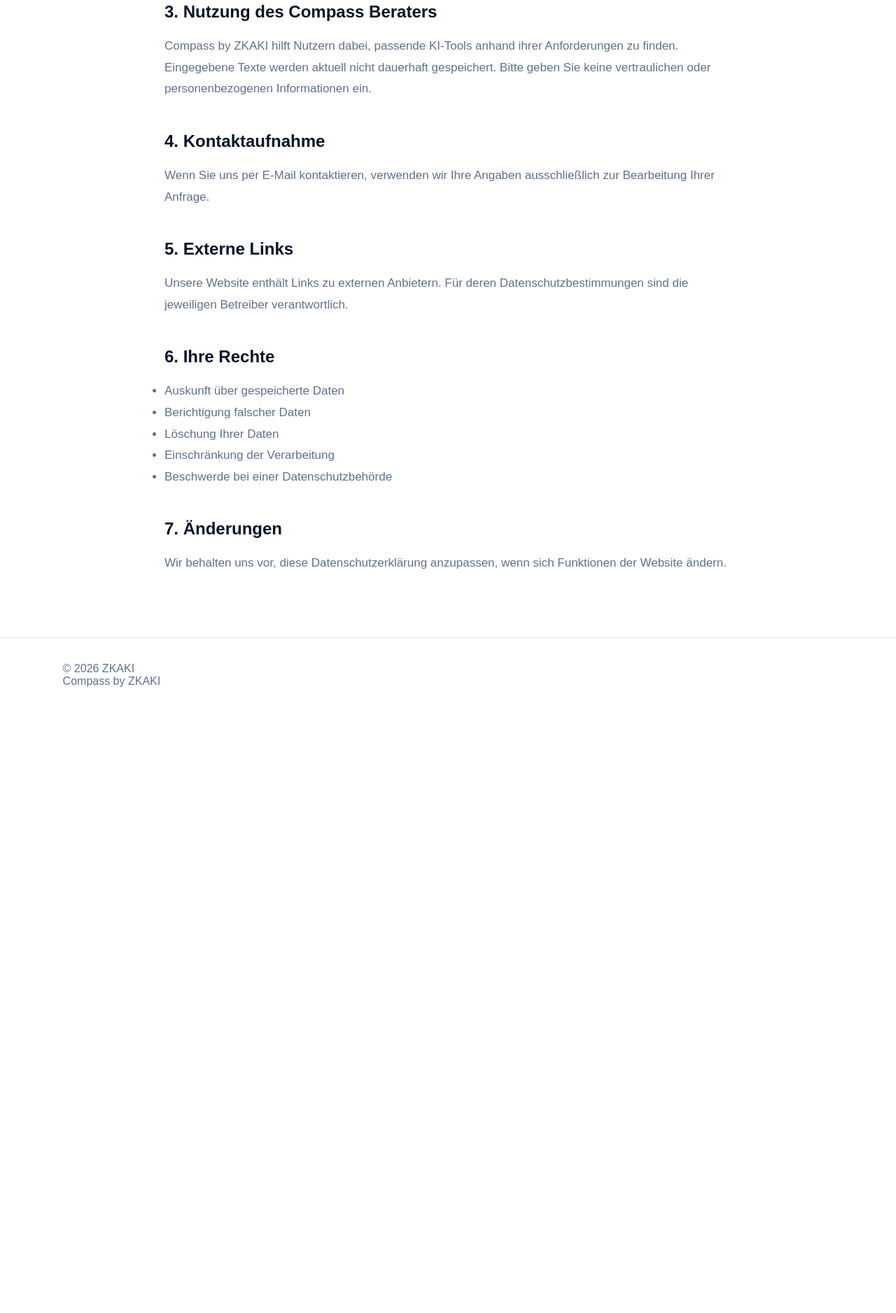
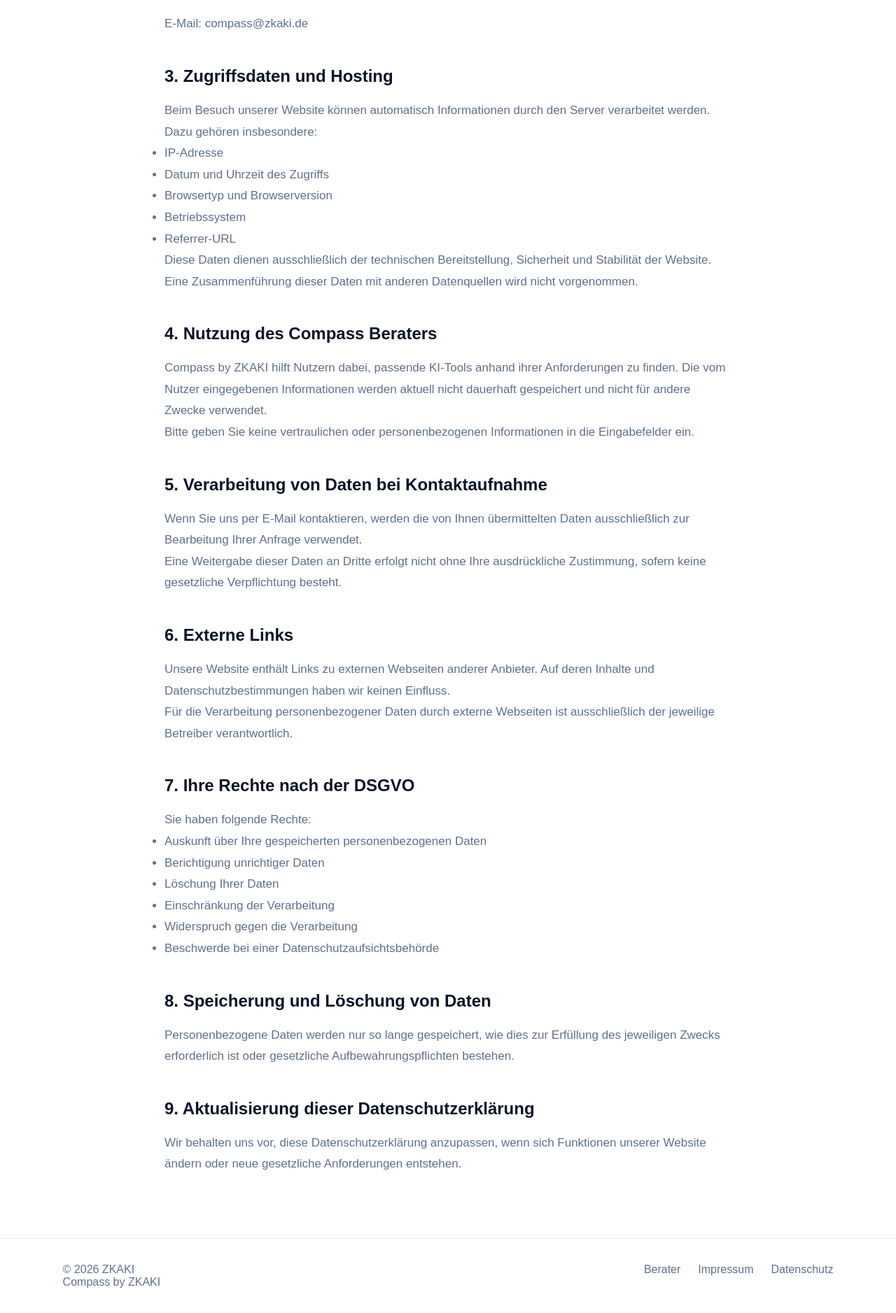
Before and after one commit to Wassimzkc/ki-kompass-website, a plain HTML site: page datenschutz.html in a window 1280 px wide. Shown: the part 691-2568 px from the top of the page at 70% size. Before the commit the page ends 1709 px from the top, so only its background shows below. Drawn offline with Linux system fonts and the light colour scheme.

Commit message:
Datenschutz und Impressum angepasst

```diff
--- a/datenschutz.html
+++ b/datenschutz.html
@@ -52,6 +52,7 @@ Zurück
 
 
 
+
 <main class="legal-container">
 
 
@@ -61,12 +62,36 @@ Datenschutzerklärung
 
 
 
+
 <h2>
-1. Verantwortlicher
+1. Datenschutz auf einen Blick
 </h2>
 
 
 <p>
+
+Der Schutz Ihrer persönlichen Daten ist uns wichtig.
+
+Wir behandeln Ihre personenbezogenen Daten vertraulich und entsprechend den gesetzlichen Datenschutzvorschriften, insbesondere der Datenschutz-Grundverordnung (DSGVO).
+
+</p>
+
+
+
+
+
+
+<h2>
+2. Verantwortlicher
+</h2>
+
+
+<p>
+
+Verantwortlicher für die Datenverarbeitung auf dieser Website:
+
+<br><br>
+
 
 Wassim Zkaki Chriki<br>
 Am Königsberg 52<br>
@@ -74,32 +99,79 @@ Am Königsberg 52<br>
 
 <br><br>
 
+
 E-Mail:
+
 <a href="mailto:compass@zkaki.de">
 compass@zkaki.de
 </a>
+
 
 </p>
 
 
 
 
+
+
 <h2>
-2. Zugriffsdaten
+3. Zugriffsdaten und Hosting
 </h2>
 
 
 <p>
 
-Beim Besuch dieser Website können technische Daten verarbeitet werden, beispielsweise IP-Adresse, Browserinformationen und Zeitpunkt des Zugriffs.
+Beim Besuch unserer Website können automatisch Informationen durch den Server verarbeitet werden.
+
+Dazu gehören insbesondere:
+
+</p>
+
+
+
+<ul>
+
+<li>
+IP-Adresse
+</li>
+
+<li>
+Datum und Uhrzeit des Zugriffs
+</li>
+
+<li>
+Browsertyp und Browserversion
+</li>
+
+<li>
+Betriebssystem
+</li>
+
+<li>
+Referrer-URL
+</li>
+
+</ul>
+
+
+
+
+
+<p>
+
+Diese Daten dienen ausschließlich der technischen Bereitstellung, Sicherheit und Stabilität der Website.
+
+Eine Zusammenführung dieser Daten mit anderen Datenquellen wird nicht vorgenommen.
 
 </p>
 
 
 
 
+
+
 <h2>
-3. Nutzung des Compass Beraters
+4. Nutzung des Compass Beraters
 </h2>
 
 
@@ -107,76 +179,145 @@ Beim Besuch dieser Website können technische Daten verarbeitet werden, beispiel
 
 Compass by ZKAKI hilft Nutzern dabei, passende KI-Tools anhand ihrer Anforderungen zu finden.
 
-Eingegebene Texte werden aktuell nicht dauerhaft gespeichert.
+Die vom Nutzer eingegebenen Informationen werden aktuell nicht dauerhaft gespeichert und nicht für andere Zwecke verwendet.
 
-Bitte geben Sie keine vertraulichen oder personenbezogenen Informationen ein.
+</p>
+
+
+<p>
+
+Bitte geben Sie keine vertraulichen oder personenbezogenen Informationen in die Eingabefelder ein.
 
 </p>
 
 
 
 
+
+
 <h2>
-4. Kontaktaufnahme
+5. Verarbeitung von Daten bei Kontaktaufnahme
 </h2>
 
 
 <p>
 
-Wenn Sie uns per E-Mail kontaktieren, verwenden wir Ihre Angaben ausschließlich zur Bearbeitung Ihrer Anfrage.
+Wenn Sie uns per E-Mail kontaktieren, werden die von Ihnen übermittelten Daten ausschließlich zur Bearbeitung Ihrer Anfrage verwendet.
+
+</p>
+
+
+<p>
+
+Eine Weitergabe dieser Daten an Dritte erfolgt nicht ohne Ihre ausdrückliche Zustimmung, sofern keine gesetzliche Verpflichtung besteht.
 
 </p>
 
 
 
 
+
+
 <h2>
-5. Externe Links
+6. Externe Links
 </h2>
 
 
 <p>
 
-Unsere Website enthält Links zu externen Anbietern.
-Für deren Datenschutzbestimmungen sind die jeweiligen Betreiber verantwortlich.
+Unsere Website enthält Links zu externen Webseiten anderer Anbieter.
+
+Auf deren Inhalte und Datenschutzbestimmungen haben wir keinen Einfluss.
+
+</p>
+
+
+<p>
+
+Für die Verarbeitung personenbezogener Daten durch externe Webseiten ist ausschließlich der jeweilige Betreiber verantwortlich.
 
 </p>
 
 
 
 
+
+
 <h2>
-6. Ihre Rechte
+7. Ihre Rechte nach der DSGVO
 </h2>
+
+
+<p>
+
+Sie haben folgende Rechte:
+
+</p>
+
 
 
 <ul>
 
-<li>Auskunft über gespeicherte Daten</li>
+<li>
+Auskunft über Ihre gespeicherten personenbezogenen Daten
+</li>
 
-<li>Berichtigung falscher Daten</li>
+<li>
+Berichtigung unrichtiger Daten
+</li>
 
-<li>Löschung Ihrer Daten</li>
+<li>
+Löschung Ihrer Daten
+</li>
 
-<li>Einschränkung der Verarbeitung</li>
+<li>
+Einschränkung der Verarbeitung
+</li>
 
-<li>Beschwerde bei einer Datenschutzbehörde</li>
+<li>
+Widerspruch gegen die Verarbeitung
+</li>
+
+<li>
+Beschwerde bei einer Datenschutzaufsichtsbehörde
+</li>
 
 </ul>
 
 
 
 
+
+
+
 <h2>
-7. Änderungen
+8. Speicherung und Löschung von Daten
 </h2>
 
 
 <p>
 
-Wir behalten uns vor, diese Datenschutzerklärung anzupassen, wenn sich Funktionen der Website ändern.
+Personenbezogene Daten werden nur so lange gespeichert, wie dies zur Erfüllung des jeweiligen Zwecks erforderlich ist oder gesetzliche Aufbewahrungspflichten bestehen.
 
 </p>
+
+
+
+
+
+
+<h2>
+9. Aktualisierung dieser Datenschutzerklärung
+</h2>
+
+
+<p>
+
+Wir behalten uns vor, diese Datenschutzerklärung anzupassen, wenn sich Funktionen unserer Website ändern oder neue gesetzliche Anforderungen entstehen.
+
+</p>
+
+
 
 
 
@@ -184,7 +325,13 @@ Wir behalten uns vor, diese Datenschutzerklärung anzupassen, wenn sich Funktion
 
 
 
+
+
+
 <footer>
+
+
+<div>
 
 © 2026 ZKAKI
 
@@ -192,7 +339,33 @@ Wir behalten uns vor, diese Datenschutzerklärung anzupassen, wenn sich Funktion
 
 Compass by ZKAKI
 
+</div>
+
+
+
+<div class="footer-links">
+
+
+<a href="berater.html">
+Berater
+</a>
+
+
+<a href="impressum.html">
+Impressum
+</a>
+
+
+<a href="datenschutz.html">
+Datenschutz
+</a>
+
+
+</div>
+
+
 </footer>
+
 
 
 
```
Also changed, not shown: impressum.html (+129 -17 lines).
